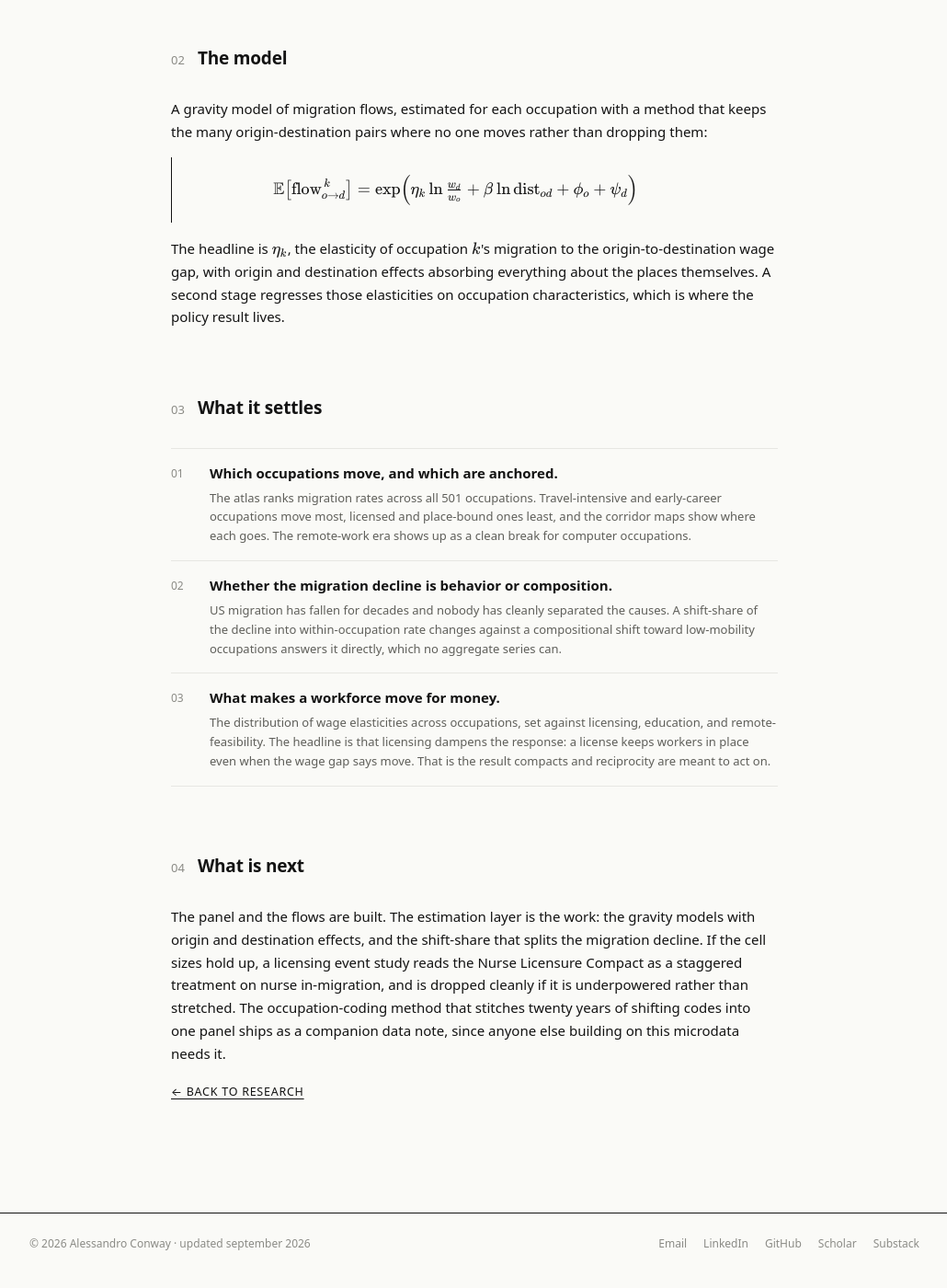
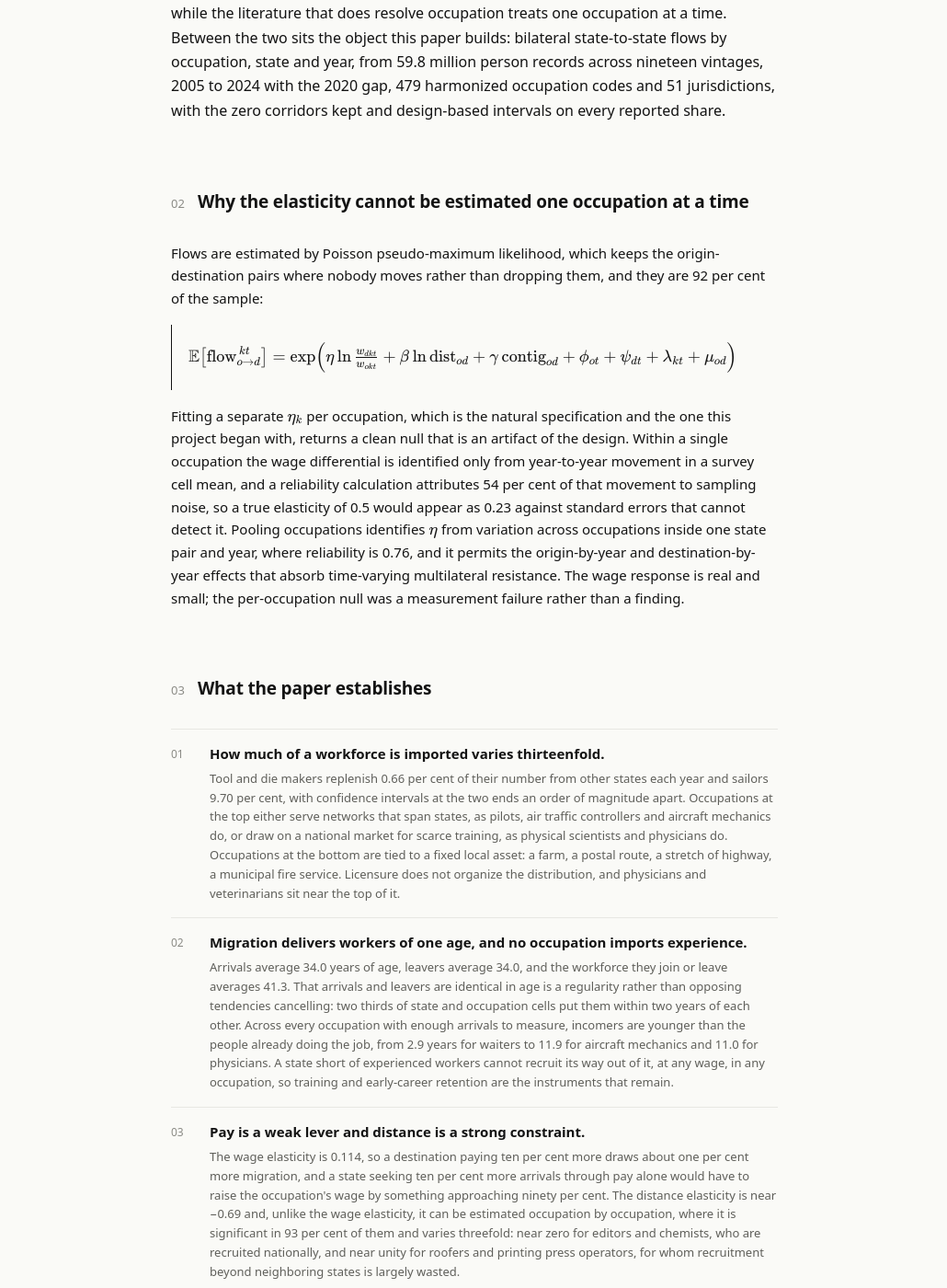
Before and after one commit to conway1521/conway1521.github.io, a Jekyll site: the page built from working-papers/occupation-migration.html, in a window 1280 px wide and 1400 px high, scrolled down 768 px. Shown: the whole window at 92% size, without its empty margins (124-1154 px from the left). Built offline with Jekyll 4.4.1, drawn with Linux system fonts in a browser that asks for light colours; some of the changed text lies outside the part shown.

Commit message:
Update the occupation migration working paper to what it now argues, and add the PDF
The page described the paper as planned, and most of what it claimed no
longer holds.

The model section showed a separate wage elasticity per occupation. That
specification is not estimable, and the attempt returns a clean null that
is an artifact of the design, since within one occupation the wage
differential is identified only from year-to-year movement in a survey
cell mean and 54 per cent of that movement is sampling noise. The section
now shows the pooled specification with origin-by-year,
destination-by-year, occupation-by-year and state-pair effects, and
explains why the natural specification fails.

The three findings are replaced by five. The claim that licensed
occupations stay put is contradicted by physicians and veterinarians
sitting near the top of the mobility ranking. The shift-share of the
migration decline and the result that licensing dampens the wage response
did not survive testing and are not in the paper. What replaces them:
external dependence varies thirteenfold across occupations, migration
delivers workers of one age and no occupation imports experience, the
wage elasticity of 0.114 against a distance elasticity near -0.69 makes
pay a weak instrument, an independent employer survey agrees that
migration tracks employment rather than pay, and heavy turnover does not
accumulate into net gain.

The occupation count moves from 501 to 479, which is the harmonized
universe the estimates use. Status moves from in progress to working
paper on the page and in the research list.

```diff
--- a/index.html
+++ b/index.html
@@ -156,8 +156,8 @@ title: null
         <span class="pub-row__l"><a href="{{ '/working-papers/flows-engine' | relative_url }}">Read</a></span>
       </div>
       <div class="pub-row">
-        <span class="pub-row__t">Where occupations move: bilateral migration across 501 occupations</span>
-        <span class="pub-row__w">In progress</span>
+        <span class="pub-row__t">Where occupations move: bilateral migration across 479 occupations</span>
+        <span class="pub-row__w">Working paper</span>
         <span class="pub-row__l"><a href="{{ '/working-papers/occupation-migration' | relative_url }}">Read</a></span>
       </div>
     </div>
--- a/working-papers/occupation-migration.html
+++ b/working-papers/occupation-migration.html
@@ -2,7 +2,7 @@
 layout: default
 title: Where occupations move
 permalink: /working-papers/occupation-migration/
-description: "We know a lot about the interstate migration of people and very little about migration by occupation."
+description: "Interstate migration is well documented for people and barely documented for occupations. This measures how much of each state's occupational workforce arrives from outside, who those arrivals are, and what moves them."
 ---
 
 <link rel="stylesheet" href="https://cdn.jsdelivr.net/npm/katex@0.16.9/dist/katex.min.css">
@@ -15,58 +15,68 @@ description: "We know a lot about the interstate migration of people and very li
   <div class="masthead">
     <div class="masthead__row">
       <span class="eyebrow"><a href="{{ '/#research' | relative_url }}">Research</a></span>
-      <span class="eyebrow">In progress</span>
+      <span class="eyebrow">Working paper</span>
     </div>
     <h1 class="display">Where occupations move</h1>
-    <p class="lede">We know a lot about the interstate migration of people and very little about migration by occupation. Yet occupation is where migration policy bites: nurse licensure compacts, engineer reciprocity, teacher pension portability, remote-work eligibility. This maps it across 501 occupations and twenty years of census microdata.</p>
+    <p class="lede">Interstate migration is well documented for people and barely documented for occupations. A state deciding whether to train workers or recruit them needs to know how much of its workforce arrives from outside, in which occupations, and who those arrivals are. This measures all three across 479 occupations and nineteen years of census microdata, and tests the answers against an employer survey that had no part in building them.</p>
   </div>
-  <div class="standfirst">Economics &middot; data science. A descriptive atlas and a distribution of wage elasticities, on public microdata.</div>
+  <div class="standfirst">Working paper &middot; fully public data &middot; every number regenerates from a clean checkout.</div>
 
   <div class="col">
     <div class="secnum" style="margin-top:0;">
       <span class="secnum__n">01</span>
-      <h2 class="secnum__h">The idea</h2>
+      <h2 class="secnum__h">The premise</h2>
     </div>
     <div class="prose prose--lg">
-      <p>The migration literature treats occupation coarsely or not at all, and the licensing-and-migration literature treats one occupation at a time. Neither says, across the whole labor market, which occupations move and which stay put. This builds bilateral state-to-state migration flows by occupation from nineteen vintages of census microdata, 2005 to 2024 with the 2020 gap, over 501 harmonized occupation codes and 51 jurisdictions, and carries uncertainty flags where the older occupation coding is shaky.</p>
-      <p>It is the wide complement to the <a href="{{ '/working-papers/flows-engine' | relative_url }}">workforce flow engine</a>, which goes deep on a handful of occupations at age-band grain. Together they are one program: the engine measures a few occupations closely, this measures the whole map.</p>
+      <p>Roughly 2.3 per cent of employed Americans crossed a state line in a given year over this period, a figure stable enough that it conceals almost everything of interest. Within it, tool and die makers replenish two thirds of one per cent of their number from other states each year while sailors replenish close to a tenth. Any instrument aimed at labor mobility acts on that distribution rather than on its mean, and the distribution has not previously been measured at occupation detail across a panel of this length.</p>
+      <p>The migration literature treats occupation coarsely or not at all, from Molloy, Smith and Wozniak on the aggregate decline to Kennan and Walker on the individual decision, while the literature that does resolve occupation treats one occupation at a time. Between the two sits the object this paper builds: bilateral state-to-state flows by occupation, state and year, from 59.8 million person records across nineteen vintages, 2005 to 2024 with the 2020 gap, 479 harmonized occupation codes and 51 jurisdictions, with the zero corridors kept and design-based intervals on every reported share.</p>
     </div>
   </div>
 
   <div class="col">
     <div class="secnum">
       <span class="secnum__n">02</span>
-      <h2 class="secnum__h">The model</h2>
+      <h2 class="secnum__h">Why the elasticity cannot be estimated one occupation at a time</h2>
     </div>
     <div class="prose">
-      <p>A gravity model of migration flows, estimated for each occupation with a method that keeps the many origin-destination pairs where no one moves rather than dropping them:</p>
+      <p>Flows are estimated by Poisson pseudo-maximum likelihood, which keeps the origin-destination pairs where nobody moves rather than dropping them, and they are 92 per cent of the sample:</p>
       <div class="math-block">
-        <p style="margin:0;">$$\mathbb{E}\big[\text{flow}_{o \to d}^{\,k}\big] = \exp\!\Big(\eta_k \ln \tfrac{w_d}{w_o} + \beta \ln \text{dist}_{od} + \phi_o + \psi_d\Big)$$</p>
+        <p style="margin:0;">$$\mathbb{E}\big[\text{flow}_{o \to d}^{\,k t}\big] = \exp\!\Big(\eta \ln \tfrac{w_{dkt}}{w_{okt}} + \beta \ln \text{dist}_{od} + \gamma\, \text{contig}_{od} + \phi_{ot} + \psi_{dt} + \lambda_{kt} + \mu_{od}\Big)$$</p>
       </div>
-      <p>The headline is \( \eta_k \), the elasticity of occupation \( k \)'s migration to the origin-to-destination wage gap, with origin and destination effects absorbing everything about the places themselves. A second stage regresses those elasticities on occupation characteristics, which is where the policy result lives.</p>
+      <p>Fitting a separate \( \eta_k \) per occupation, which is the natural specification and the one this project began with, returns a clean null that is an artifact of the design. Within a single occupation the wage differential is identified only from year-to-year movement in a survey cell mean, and a reliability calculation attributes 54 per cent of that movement to sampling noise, so a true elasticity of 0.5 would appear as 0.23 against standard errors that cannot detect it. Pooling occupations identifies \( \eta \) from variation across occupations inside one state pair and year, where reliability is 0.76, and it permits the origin-by-year and destination-by-year effects that absorb time-varying multilateral resistance. The wage response is real and small; the per-occupation null was a measurement failure rather than a finding.</p>
     </div>
   </div>
 
   <div class="col">
     <div class="secnum">
       <span class="secnum__n">03</span>
-      <h2 class="secnum__h">What it settles</h2>
+      <h2 class="secnum__h">What the paper establishes</h2>
     </div>
     <div>
       <div class="finding">
         <span class="finding__n">01</span>
-        <div class="finding__head">Which occupations move, and which are anchored.</div>
-        <div class="finding__body">The atlas ranks migration rates across all 501 occupations. Travel-intensive and early-career occupations move most, licensed and place-bound ones least, and the corridor maps show where each goes. The remote-work era shows up as a clean break for computer occupations.</div>
+        <div class="finding__head">How much of a workforce is imported varies thirteenfold.</div>
+        <div class="finding__body">Tool and die makers replenish 0.66 per cent of their number from other states each year and sailors 9.70 per cent, with confidence intervals at the two ends an order of magnitude apart. Occupations at the top either serve networks that span states, as pilots, air traffic controllers and aircraft mechanics do, or draw on a national market for scarce training, as physical scientists and physicians do. Occupations at the bottom are tied to a fixed local asset: a farm, a postal route, a stretch of highway, a municipal fire service. Licensure does not organize the distribution, and physicians and veterinarians sit near the top of it.</div>
       </div>
       <div class="finding">
         <span class="finding__n">02</span>
-        <div class="finding__head">Whether the migration decline is behavior or composition.</div>
-        <div class="finding__body">US migration has fallen for decades and nobody has cleanly separated the causes. A shift-share of the decline into within-occupation rate changes against a compositional shift toward low-mobility occupations answers it directly, which no aggregate series can.</div>
+        <div class="finding__head">Migration delivers workers of one age, and no occupation imports experience.</div>
+        <div class="finding__body">Arrivals average 34.0 years of age, leavers average 34.0, and the workforce they join or leave averages 41.3. That arrivals and leavers are identical in age is a regularity rather than opposing tendencies cancelling: two thirds of state and occupation cells put them within two years of each other. Across every occupation with enough arrivals to measure, incomers are younger than the people already doing the job, from 2.9 years for waiters to 11.9 for aircraft mechanics and 11.0 for physicians. A state short of experienced workers cannot recruit its way out of it, at any wage, in any occupation, so training and early-career retention are the instruments that remain.</div>
       </div>
       <div class="finding">
         <span class="finding__n">03</span>
-        <div class="finding__head">What makes a workforce move for money.</div>
-        <div class="finding__body">The distribution of wage elasticities across occupations, set against licensing, education, and remote-feasibility. The headline is that licensing dampens the response: a license keeps workers in place even when the wage gap says move. That is the result compacts and reciprocity are meant to act on.</div>
+        <div class="finding__head">Pay is a weak lever and distance is a strong constraint.</div>
+        <div class="finding__body">The wage elasticity is 0.114, so a destination paying ten per cent more draws about one per cent more migration, and a state seeking ten per cent more arrivals through pay alone would have to raise the occupation's wage by something approaching ninety per cent. The distance elasticity is near &minus;0.69 and, unlike the wage elasticity, it can be estimated occupation by occupation, where it is significant in 93 per cent of them and varies threefold: near zero for editors and chemists, who are recruited nationally, and near unity for roofers and printing press operators, for whom recruitment beyond neighboring states is largely wasted.</div>
+      </div>
+      <div class="finding">
+        <span class="finding__n">04</span>
+        <div class="finding__head">An employer survey agrees that workers follow jobs rather than pay.</div>
+        <div class="finding__body">Ten hypotheses were specified before the results were seen and all ten are reported, corrected for multiple testing. Three hold. The gravity residual tracks the location quotient in the Occupational Employment and Wage Statistics, which is collected from employers and shares no data with the household microdata used here, and external dependence and net inflow both predict subsequent employment growth. The three wage tests fail, and they fail precisely rather than for want of power, returning coefficients of &minus;0.0004, &minus;0.0014 and +0.0001 against standard errors between 0.004 and 0.007. Two unrelated sources therefore agree that interstate migration tracks where employment is expanding and bears no detectable relationship to where pay is rising.</div>
+      </div>
+      <div class="finding">
+        <span class="finding__n">05</span>
+        <div class="finding__head">Turnover is not accumulation.</div>
+        <div class="finding__body">Occupations differ twentyfold in the share of their workforce crossing a state line each year in either direction, and almost none of that traffic accumulates. Aircraft pilots move 17.09 per cent of their workforce annually for a net balance of 0.000 per cent. In a high-turnover occupation every worker a state attracts is matched by one it loses, so retention rather than recruitment is the binding constraint, while in a low-turnover occupation the channel is too narrow to recruit through at all.</div>
       </div>
     </div>
   </div>
@@ -77,8 +87,9 @@ description: "We know a lot about the interstate migration of people and very li
       <h2 class="secnum__h">What is next</h2>
     </div>
     <div class="prose">
-      <p>The panel and the flows are built. The estimation layer is the work: the gravity models with origin and destination effects, and the shift-share that splits the migration decline. If the cell sizes hold up, a licensing event study reads the Nurse Licensure Compact as a staggered treatment on nurse in-migration, and is dropped cleanly if it is underpowered rather than stretched. The occupation-coding method that stitches twenty years of shifting codes into one panel ships as a companion data note, since anyone else building on this microdata needs it.</p>
+      <p>Departures from the gravity benchmark are large, stable across two decades and unexplained. They recover concentrations the model was never told about, placing Washington at 2.82 times its predicted intake of software developers, the District of Columbia at 3.64 times its predicted intake of lawyers and Michigan at 4.16 times its predicted intake of mechanical engineers, while South Carolina, Tennessee and Kentucky draw between 0.28 and 0.44 of their predicted software developers. Locating a departure is a different exercise from accounting for one. Occupational licensure compacts take effect between specific pairs of states on specific dates, which is variation of the kind that could account for part of them, and that is where the work goes next.</p>
     </div>
+    <p><a href="{{ '/assets/papers/occupation-migration.pdf' | relative_url }}" target="_blank" rel="noopener">Read the working paper (PDF)</a></p>
     <a href="{{ '/#research' | relative_url }}" class="backlink">&larr; Back to research</a>
   </div>
 
```
Also changed, not shown: 1 other file.
